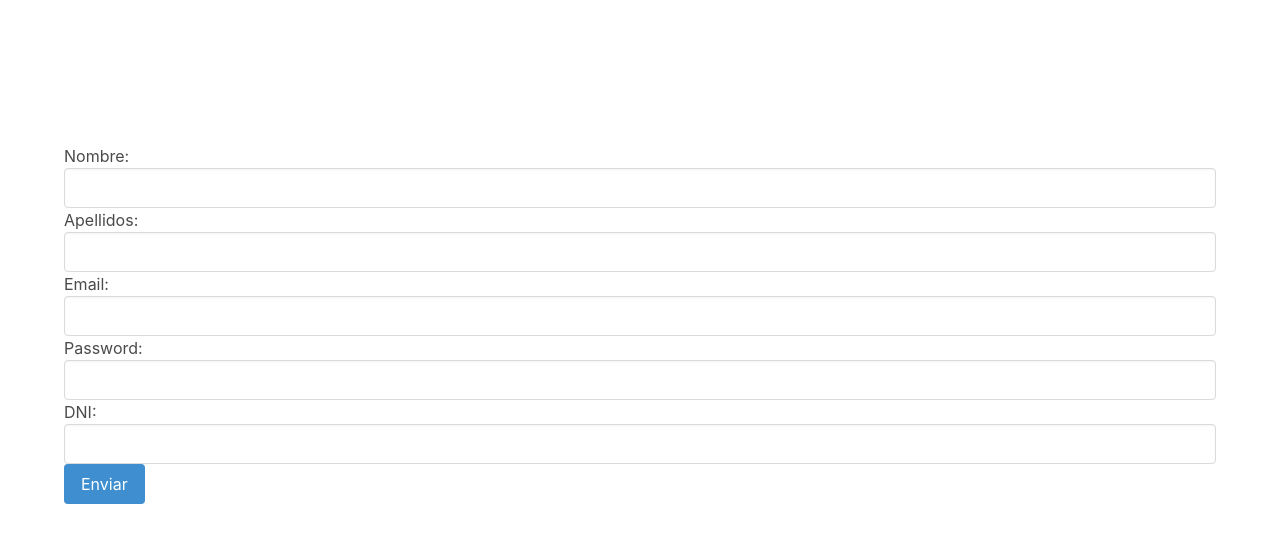
After one commit to fjimenezJOB/denunciasPolice, a Flask app: page /register in a window 1280 px wide. The commit adds this page. Shown: the top 543 px of the page. Run offline with Flask 2, Linux system fonts and the light colour scheme; some libraries are stand-ins or nearby versions.

Commit message:
Login e usuarios funcional

```diff
--- a/libreria/conexion.py
+++ b/libreria/conexion.py
@@ -1,5 +1,6 @@
 from flask import session
 from pymongo import MongoClient
+
 
 MONGO_URL_ATLAS = 'mongodb+srv://franjimenez:Francisco1231998@develop-0hasi.mongodb.net/test?retryWrites=true&w=majority'
 
@@ -16,11 +17,11 @@ def loginUser(email):
     collection = db['users']
     user = {}
     resultados = collection.find(
-        {'email': email, 'activo' : 1}, {'_id': 0, 'name': 1, 'password': 1, 'email': 1, 'tipo': 1})
+        {'email': email, 'activo': 1}, {'_id': 0, 'name': 1, 'password': 1, 'email': 1, 'tipo': 1, 'dni': 1})
 
     for documento in resultados:
         user.update(
-            {'email': documento['email'], 'name': documento['name'], 'password': documento['password'], 'tipo': documento['tipo']})
+            {'email': documento['email'], 'name': documento['name'], 'password': documento['password'], 'dni': documento['dni']})
 
     if user == '{}':
         noRegistrado = True
@@ -29,7 +30,7 @@ def loginUser(email):
     return user, noRegistrado
 
 
-def crearUsuario(nombre, apellido, email, password, tipo):
+def crearUsuario(nombre, apellido, email, password, dni):
     """
         Primero comprueba que el email no este registrado previamente en la base de datos, tanto si esta desactivado como si no
         Registra los usuarios en la base de datos.
@@ -50,19 +51,8 @@ def crearUsuario(nombre, apellido, email, password, tipo):
 
     if yaRegistrado == False:
         collection.insert(
-            {'name': nombre, 'apellidos': apellido, 'email': email, 'password': password, 'tipo': tipo, 'activo' : 1})
+            {'name': nombre, 'apellidos': apellido, 'email': email, 'password': password, 'activo': 1, 'dni' : dni})
     return yaRegistrado
-
-def insertarCasa(tipo, ficha):
-    """
-        Inserta casas y pisos en la base de datos.
-    """
-    if tipo == 'casa':
-        collection = db['casas']
-    elif tipo == 'piso':
-        collection = db['pisos']
-
-    collection.insert_one(ficha)
 
 
 def sacarCasa(tipo):
@@ -110,6 +100,7 @@ def sacarUsuarios():
 
     return usuarios
 
+
 def desactivarUsuario(email):
     """
         Desactiva usuarios
--- a/main.py
+++ b/main.py
@@ -1,19 +1,22 @@
 from flask import Flask, render_template, redirect, request, session
-
+from libreria.conexion import *
+import datetime
 
 app = Flask(__name__)
 
 app.secret_key = 'secret_key'
 
+
 @app.route('/')
 def home():
     if session:
-        return render_template('home.html')
+        return render_template('index.html')
     else:
         return redirect('login')
     return render_template('login.html')
 
-@app.route('/login')
+
+@app.route('/login', methods=['GET', 'POST'])
 def login():
     content = {
         'titulo': 'Inicia Sesión',
@@ -30,12 +33,47 @@ def login():
             if user['email'] == email and user['password'] == contra:
                 session['name'] = user['name']
                 session['email'] = email
-                session['tipo'] = user['tipo']
-                return redirect('menu')
+                session['FNI'] = user['dni']
+                return redirect('index')
         else:
             error = True
             return render_template('login.html', error=error, **content)
     return render_template('login.html', **content)
 
+@app.route('/index')
+def index():
+    return render_template('index.html')
+
+
+@app.route('/register', methods=['GET', 'POST'])
+def register():
+    """
+        Registra usuarios en la base de datos y comprueba que ese usuario no este.
+    """
+
+    if request.method == 'POST':
+        nombre = request.form.get('name')
+        apellido = request.form.get('apellidos')
+        email = request.form.get('email')
+        password = request.form.get('password')
+        dni = request.form.get('dni')
+
+        yaRegistrado = crearUsuario(
+            nombre, apellido, email, password, dni)
+
+        if yaRegistrado:
+            error = True
+            return render_template('register.html', error=error)
+        else:
+            return redirect('login')
+
+    return render_template('register.html')
+
+@app.route('/salir')
+def salir():
+    session.clear()
+    return redirect('login')
+
+
 if __name__ == "__main__":
-    app.run('0.0.0.0', 8080, debug= True)
+    app.run('0.0.0.0', 8080, debug=True)
--- a/requirements.txt
+++ b/requirements.txt
@@ -1,5 +1,6 @@
 autopep8==1.4.4
 Click==7.0
+dnspython==1.16.0
 Flask==1.1.1
 itsdangerous==1.1.0
 Jinja2==2.10.3
--- a/templates/login.html
+++ b/templates/login.html
@@ -10,10 +10,10 @@ Login
         <div class="hero-body">
           <div class="container">
             <h1 class="title">
-              Login
+              {{titulo}}
             </h1>
             <h2 class="subtitle">
-              Porfavor, Inicie Sesión
+              {{subtitulo}}
             </h2>
           </div>
         </div>
@@ -26,7 +26,7 @@ Login
 
 {% if error %}
 <div class="notification is-danger">
-    <h1>Este email no esta registrado en la base de datos, por favor , pongase en contacto con el administrador.</h1> <br>
+    <h1>Este email no esta registrado en la base de datos, por favor , REGISTRATE ! <a class="button is-success" href="{{ url_for('register') }}">Registro</a></h1> <br>
   </div>
 {% endif %}
 
--- /dev/null
+++ b/templates/register.html
@@ -0,0 +1,31 @@
+{% extends 'layout.html'%}
+{% block title%}
+{{super() }}
+Register
+{% endblock %}
+
+{% block main %}
+{% if error %}
+<h1>Este email ya existe en la base de datos !!, por favor vaya a Logearse: <br> <a class="button is-info"
+        href="{{ url_for('login') }}">Login</a></h1>
+
+{% endif %}
+<form action="{{ url_for('register') }}" method="POST" class="">
+    <label for="name">Nombre:
+        <input class="input" type="text" name="name" id="" auto-focus required>
+    </label>
+    <label for="apellidos">Apellidos:
+        <input class="input" type="text" name="apellidos" id="" required>
+    </label>
+    <label for="email">Email:
+        <input class="input" type="text" name="email" id="" required>
+    </label>
+    <label for="password">Password:
+        <input class="input" type="password" name="password" id="" required>
+    </label>
+    <label for="tipo">DNI:
+        <input class="input" type="text" name="dni" required>
+    </label>
+    <button class="button is-info" type="submit">Enviar</button>
+</form>
+{% endblock %}
```
Also changed, not shown: templates/index.html (added, +9 -0 lines).
